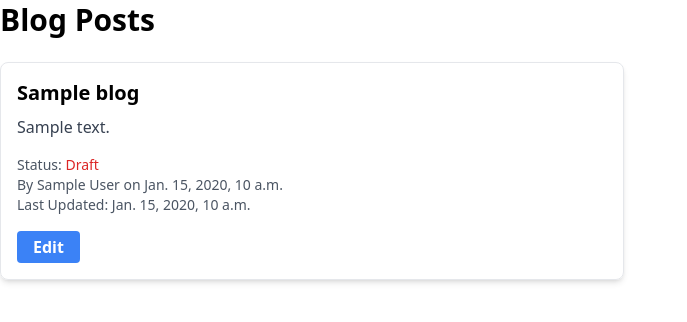
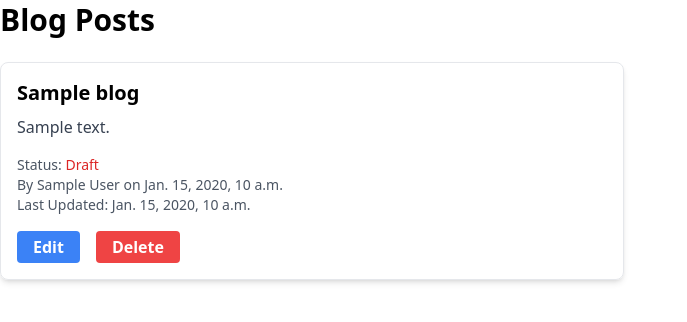
Before and after one commit to ezekielkibiego/lms-django-lessons, a Django app: template students/templates/blog_list.html in a window 1280 px wide. Shown: the part 70-392 px from the top of the page, without its empty margins (0-687 px from the left). Run offline with Django 5.2, Linux system fonts and the light colour scheme; the template is opened without the code that fills it: most values are stand-ins (such as "Sample title", 1, 10 or a date in 2020); data that the repository does not hold is empty; some libraries are stand-ins or nearby versions.

Commit message:
add delete blog

```diff
--- a/blog/urls.py
+++ b/blog/urls.py
@@ -6,4 +6,5 @@ urlpatterns = [
     path('add-blog', add_blog, name='add-blog'),
     path('blogs/', blog, name='blog'),
     path('blogs/<int:pk>/edit/', update_blog, name='update_blog'),
+    path('blogs/<int:pk>/delete/', delete_blog, name='delete_blog'),
 ]
--- a/blog/views.py
+++ b/blog/views.py
@@ -43,3 +43,9 @@ def update_blog(request, pk):
         return redirect('blog')
 
     return render(request, 'edit_blog.html', {'form': form})
+
+def delete_blog(request, pk):
+    blog = get_object_or_404(Blog, pk=pk)
+    blog.delete()
+
+    return redirect('blog')
--- a/students/templates/blog_list.html
+++ b/students/templates/blog_list.html
@@ -24,6 +24,11 @@
                     <a href="{% url 'update_blog' blog.id %}" class="bg-blue-500 hover:bg-blue-600 text-white font-semibold py-1 px-4 rounded">
                         Edit
                     </a>
+                    <a href="{% url 'delete_blog' blog.id %}" class="bg-red-500 hover:bg-red-600 text-white font-semibold py-1 px-4 rounded"
+                   onclick="return confirm('Are you sure you want to delete this post?');">
+                    Delete
+                </a>
+
                 </div>
             </div>
         {% endfor %}
```
